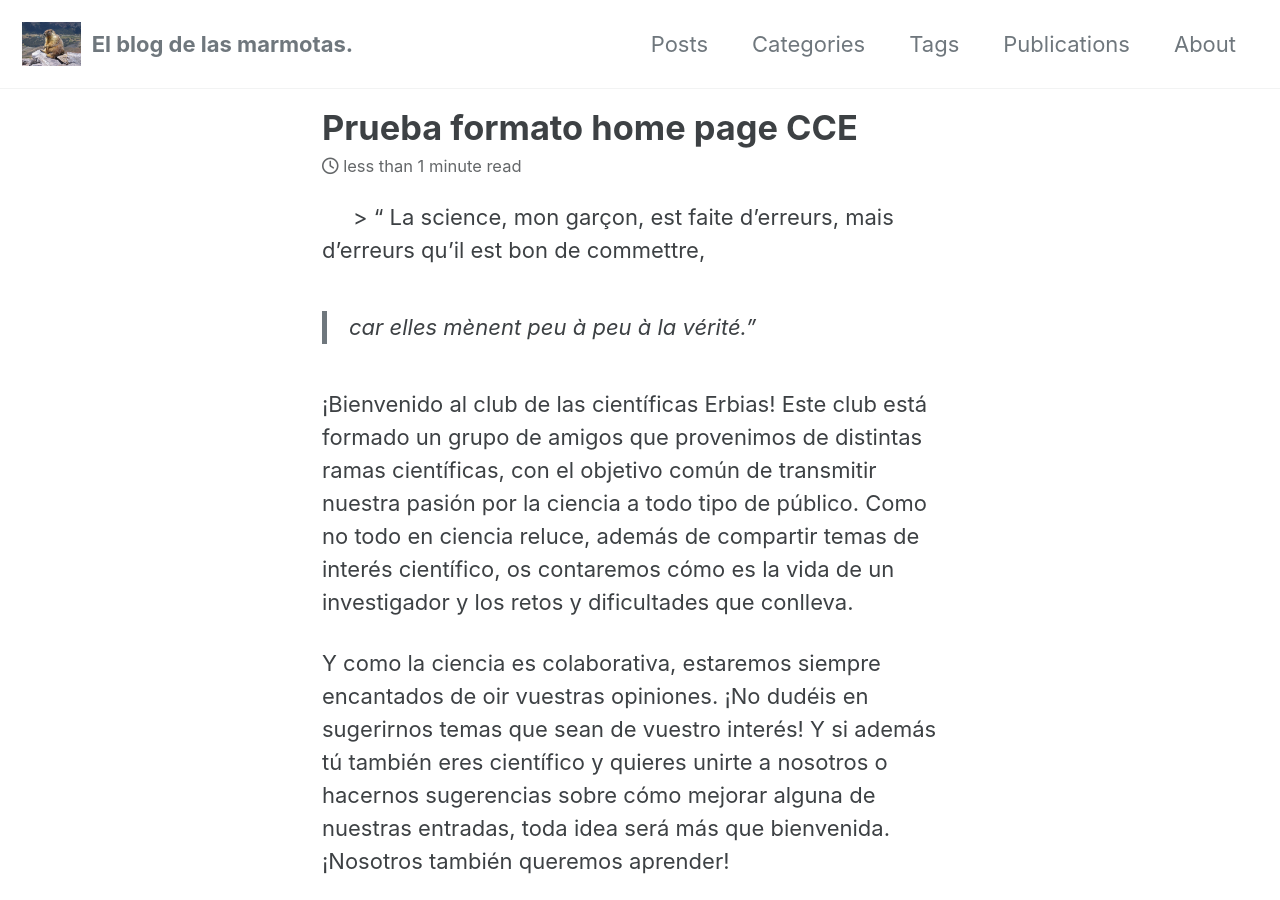
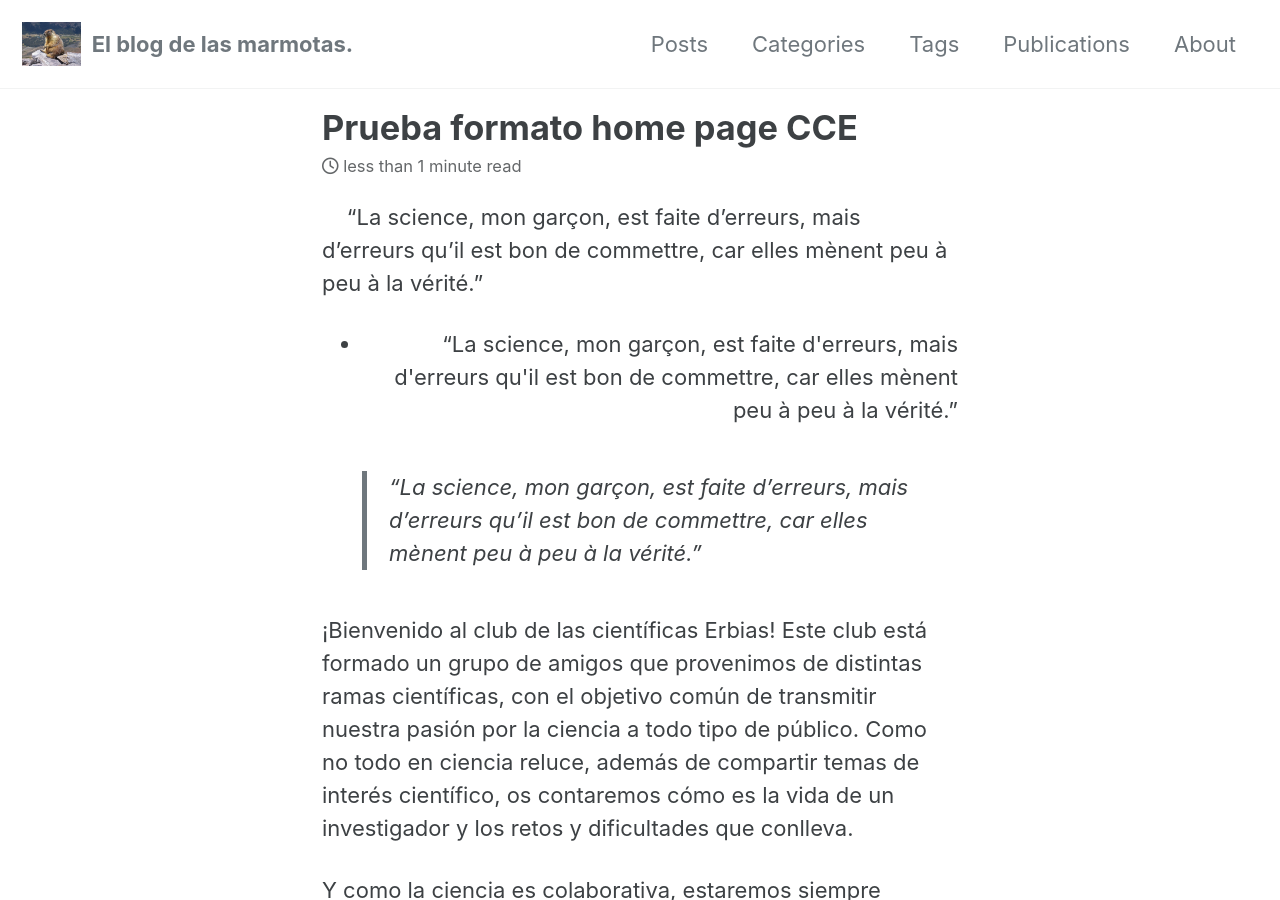
Before and after one commit to JuditSastre/test_blog, a Jekyll site: the page built from _posts/2020-05-08-post-prueba-formato.md, in a window 1280 px wide and 900 px high. Built offline with Jekyll 4.4.1, drawn with Linux system fonts in a browser that asks for light colours; cached includes are drawn as plain includes; nearby versions of some CDN libraries.

Commit message:
Update 2020-05-08-post-prueba-formato.md

```diff
--- a/_posts/2020-05-08-post-prueba-formato.md
+++ b/_posts/2020-05-08-post-prueba-formato.md
@@ -2,8 +2,10 @@
 title: "Prueba formato home page CCE"
 author_profile: false
 ---
-&nbsp;&nbsp;&nbsp;&nbsp;  > “ La science, mon garçon, est faite d'erreurs, mais d'erreurs qu'il est bon de commettre,
-> car elles mènent peu à peu à la vérité.”
+&nbsp;&nbsp;&nbsp;&nbsp;“La science, mon garçon, est faite d'erreurs, mais d'erreurs qu'il est bon de commettre, car elles mènent peu à peu à la vérité.”
+
+-	<div style="text-align: right"> “La science, mon garçon, est faite d'erreurs, mais d'erreurs qu'il est bon de commettre, car elles mènent peu à peu à la vérité.” </div>
+> “La science, mon garçon, est faite d'erreurs, mais d'erreurs qu'il est bon de commettre, car elles mènent peu à peu à la vérité.”
 
 ¡Bienvenido al club de las científicas Erbias! Este club está formado un grupo de amigos que provenimos de distintas ramas científicas, con el objetivo común de transmitir nuestra pasión por la ciencia a todo tipo de público. Como no todo en ciencia reluce, además de compartir temas de interés científico, os contaremos cómo es la vida de un investigador y los retos y dificultades que conlleva.
 
```
